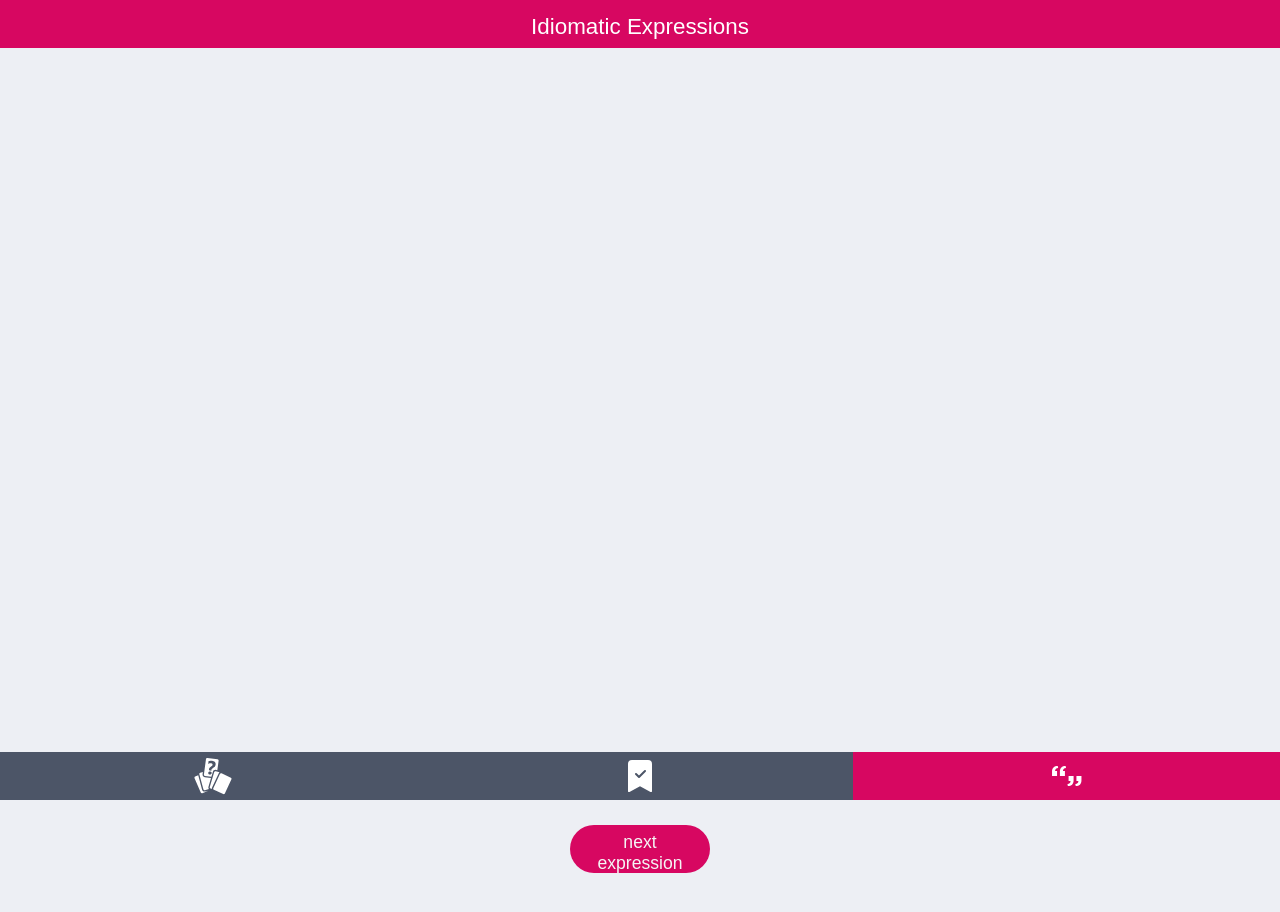
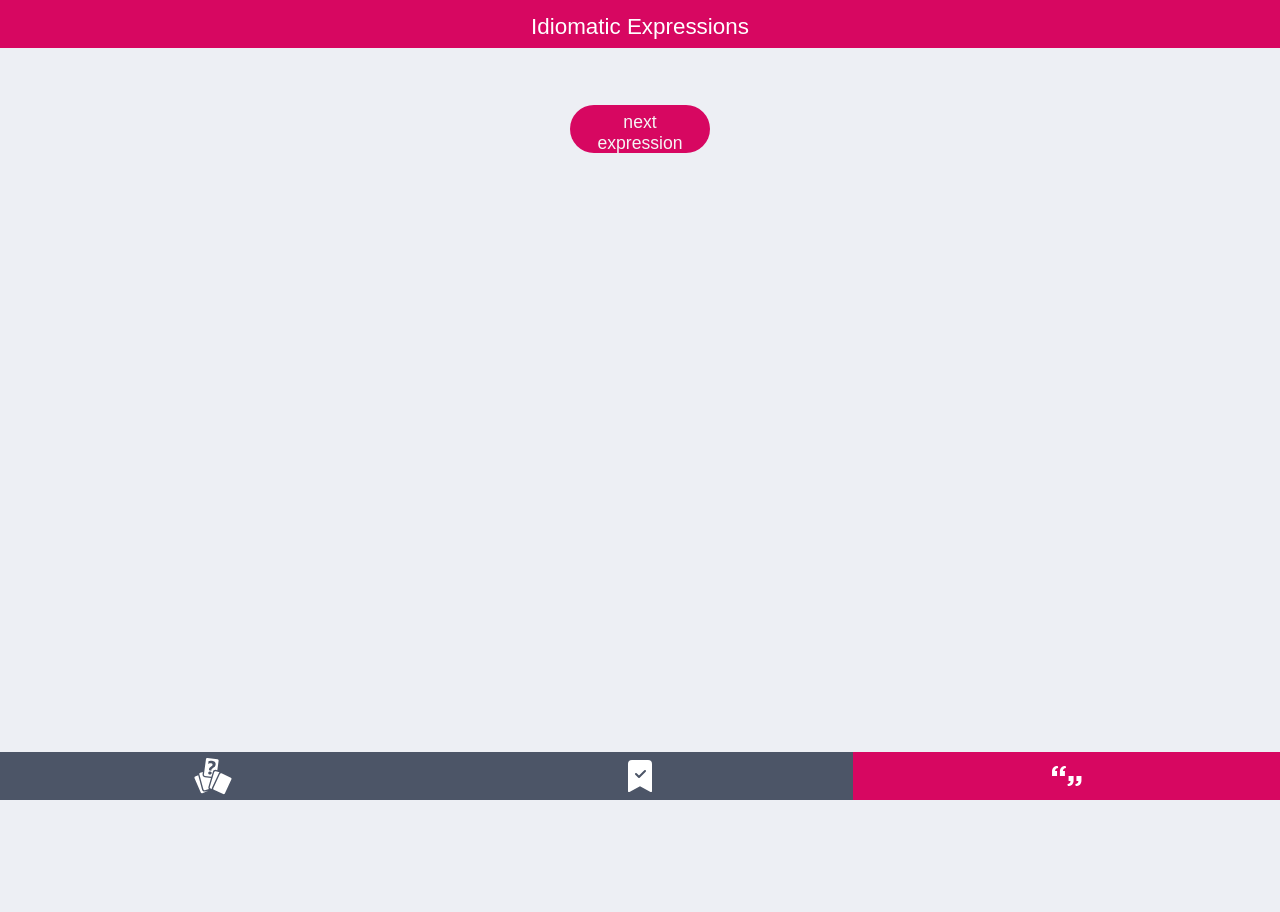
Before and after one commit to annadragan/capstone-project, a React (Create React App) app: page /idioms in a window 1280 px wide. Shown: the top 912 px of the page. After the commit the page ends 800 px from the top, so only its background shows below. Built offline with nearby package versions, Linux system fonts and the light colour scheme.

Commit message:
Fix RandomeQuote function

```diff
--- a/src/pages/IdiomaticExpressions.js
+++ b/src/pages/IdiomaticExpressions.js
@@ -6,30 +6,19 @@ import { idioms } from '../data';
 
 export default function IdiomaticExpressions() {
   const [quote, setQuote] = useState('');
+  console.log(quote.expression);
 
   return (
     <>
       <Header>Idiomatic Expressions</Header>
-      {/* {quote && ( */}
-      <>
-        {idioms.map(({ _id, expression, meaning }) => {
-          return (
-            <ExpressionWrapper
-              key={_id}
-              expression={expression}
-              meaning={meaning}
-            >
-              <ExpressionContent>
-                {idioms[quote] && idioms[quote].expression}
-              </ExpressionContent>
-              <ExpressionMeaning>
-                {idioms[quote] && idioms[quote].meaning}
-              </ExpressionMeaning>
-            </ExpressionWrapper>
-          );
-        })}
-      </>
-      {/* )} */}
+      {quote && (
+        <>
+          <ExpressionWrapper>
+            <ExpressionContent>{quote.expression}</ExpressionContent>
+            <ExpressionMeaning>{quote.meaning}</ExpressionMeaning>
+          </ExpressionWrapper>
+        </>
+      )}
       <Button
         category="next expression"
         onClick={() => handleRandomeQuote()}
@@ -38,7 +27,8 @@ export default function IdiomaticExpressions() {
   );
 
   function handleRandomeQuote() {
-    const quote = Math.floor(Math.random() * idioms.length);
+    const Number = Math.floor(Math.random() * idioms.length);
+    const quote = idioms[Number];
     setQuote(quote);
   }
 }
```
